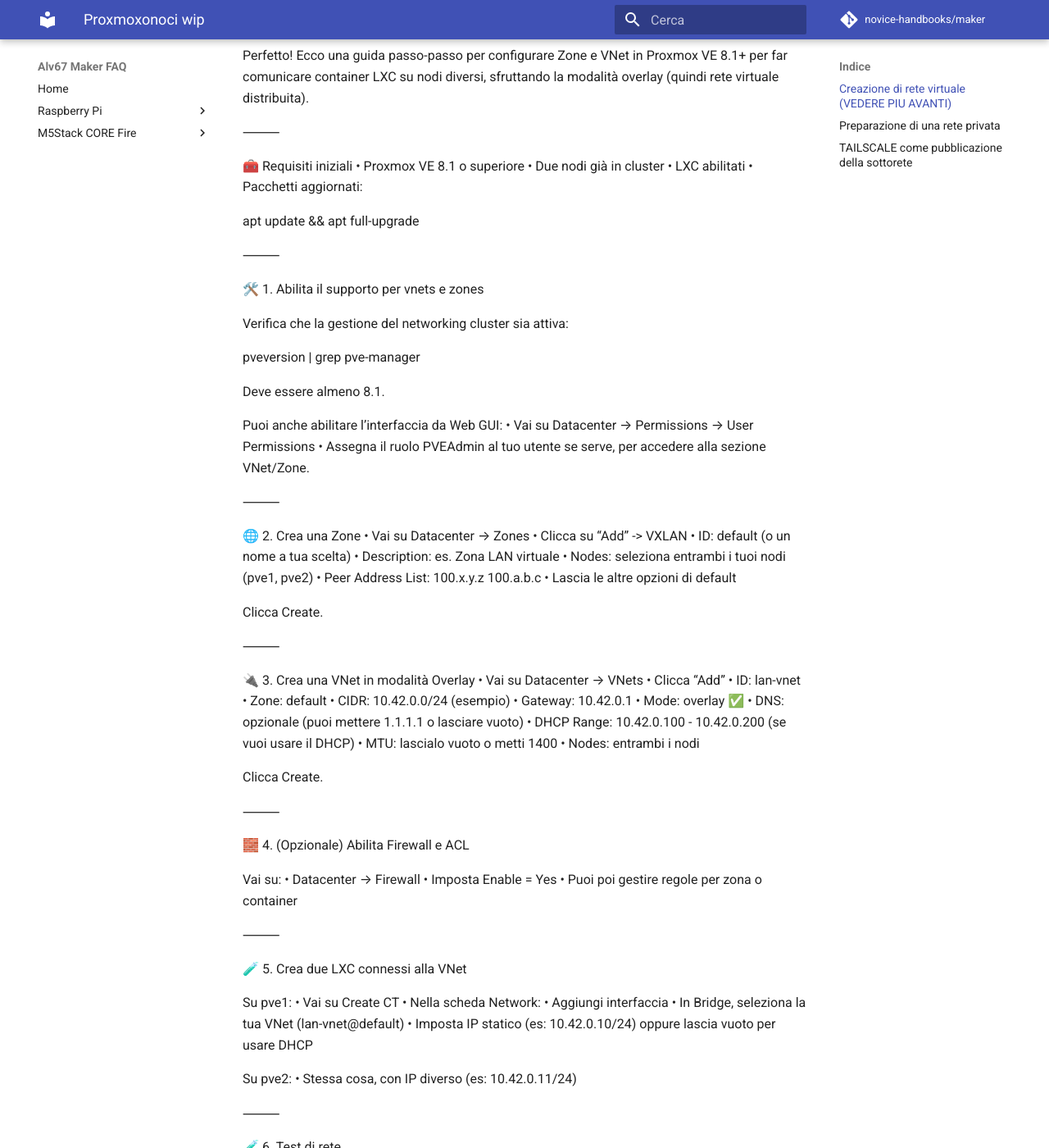
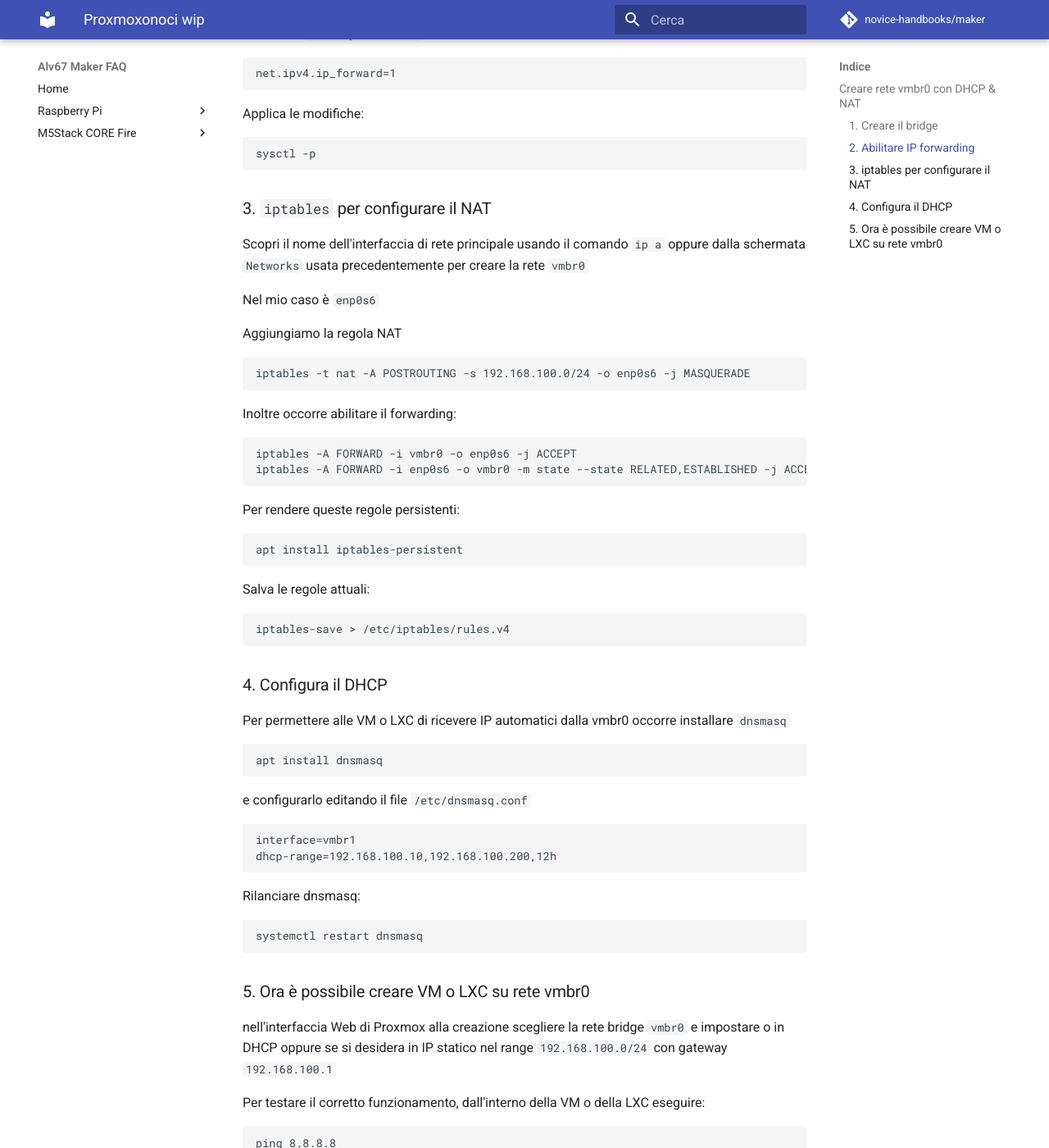
Before and after one commit to novice-handbooks/maker, an MkDocs documentation site: the page built from doc/proxmoxonoci_wip.md, in a window 1280 px wide and 1400 px high, scrolled down 810 px. Shown: the whole window at 82% size. Built offline with MkDocs 1.6.1 and Material for MkDocs 9.7.7, drawn with Linux system fonts in a browser that asks for light colours; comment, search, counter and statistics services are not loaded; some of the changed text lies outside the part shown.

Commit message:
vmbr0 NAT e DHCP

````diff
--- a/doc/proxmoxonoci_wip.md
+++ b/doc/proxmoxonoci_wip.md
@@ -1,3 +1,113 @@
+
+## Creare rete vmbr0 con DHCP & NAT
+
+### 1. Creare il bridge
+
+Da interfaccia web di proxmox creare la rete virtuale
+
+Dal Nodo selezionere `Network` / `Create` / `Linux Bridge`
+
+Con i seguenti parametri:
+
+|    |    |
+| ---: | --- |
+| Name: | `vmbr0` |
+| IPv4/CIDR: |  `192.168.100.1/24` |
+| Autostart: | `True` |
+
+E agire sul comando `Apply Configuration` per attivare la configurazione
+
+### 2. Abilitare IP forwarding
+
+Temporaneamente (solo per testing)
+
+```bash
+echo 1 > /proc/sys/net/ipv4/ip_forward
+```
+
+Permanentemente:
+
+Edita il file  `/etc/sysctl.conf` e decommenta la linea:
+
+```ini
+net.ipv4.ip_forward=1
+```
+
+Applica le modifiche:
+
+```bash
+sysctl -p
+```
+
+### 3. `iptables` per configurare il NAT
+
+Scopri il nome dell'interfaccia di rete principale usando il comando `ip a`
+oppure dalla schermata `Networks` usata precedentemente per creare la rete `vmbr0`
+
+Nel mio caso è `enp0s6`
+
+Aggiungiamo la regola NAT
+
+```bash
+iptables -t nat -A POSTROUTING -s 192.168.100.0/24 -o enp0s6 -j MASQUERADE
+```
+
+Inoltre occorre abilitare il forwarding:
+
+```bash
+iptables -A FORWARD -i vmbr0 -o enp0s6 -j ACCEPT
+iptables -A FORWARD -i enp0s6 -o vmbr0 -m state --state RELATED,ESTABLISHED -j ACCEPT
+```
+
+Per rendere queste regole persistenti:
+
+```bash
+apt install iptables-persistent
+```
+
+Salva le regole attuali:
+
+```bash
+iptables-save > /etc/iptables/rules.v4
+```
+
+### 4. Configura il DHCP
+
+Per permettere alle VM o LXC di ricevere IP automatici dalla vmbr0 occorre installare `dnsmasq`
+
+```bash
+apt install dnsmasq
+```
+e configurarlo editando il file `/etc/dnsmasq.conf`
+
+```ini
+interface=vmbr1
+dhcp-range=192.168.100.10,192.168.100.200,12h
+```
+
+Rilanciare dnsmasq:
+
+```bash
+systemctl restart dnsmasq
+```
+
+### 5. Ora è possibile creare VM o LXC su rete vmbr0
+
+
+nell'interfaccia Web di Proxmox alla creazione scegliere la
+rete bridge `vmbr0` e impostare o in DHCP oppure se si
+desidera in IP statico nel range `192.168.100.0/24`
+con gateway `192.168.100.1`
+
+Per testare il corretto funzionamento, dall'interno della VM o della LXC eseguire:
+
+```bash
+ping 8.8.8.8
+ping google.com
+```
+
+<!--
+
 ## Creazione di rete virtuale (VEDERE PIU AVANTI)
 
 > Attenzione !!!
@@ -304,14 +414,14 @@
 
 Schema finale:
 
-Internet --> Oracle VM IP Pubblico:80 --> iptables --> Container IP Privato (es. 192.168.100.10:80)
+Internet -- > Oracle VM IP Pubblico:80 -- > iptables -- > Container IP Privato (es. 192.168.100.10:80)
 
 E tutti i container si gestiscono automaticamente via DHCP 🔥
 
 ⸻
+-->
 
-
-
+<!--
 ## TAILSCALE come pubblicazione della sottorete
 
 Sì, confermo! 🔥
@@ -388,7 +498,7 @@
 
 Schema visivo della rete
 
-[ Tu su Tailscale ] ---> [ Proxmox ] ---> [ vmbr1 ] ---> [ LXC 192.168.100.x ]
+[ Tu su Tailscale ] --- > [ Proxmox ] --- > [ vmbr1 ] --- > [ LXC 192.168.100.x ]
 
 
 
@@ -401,3 +511,5 @@
 2	Rilanci Tailscale con --advertise-routes=192.168.100.0/24
 3	Approvi route da dashboard Tailscale
 4	Usi Tailscale normalmente per raggiungere i container
+
+-->
````
